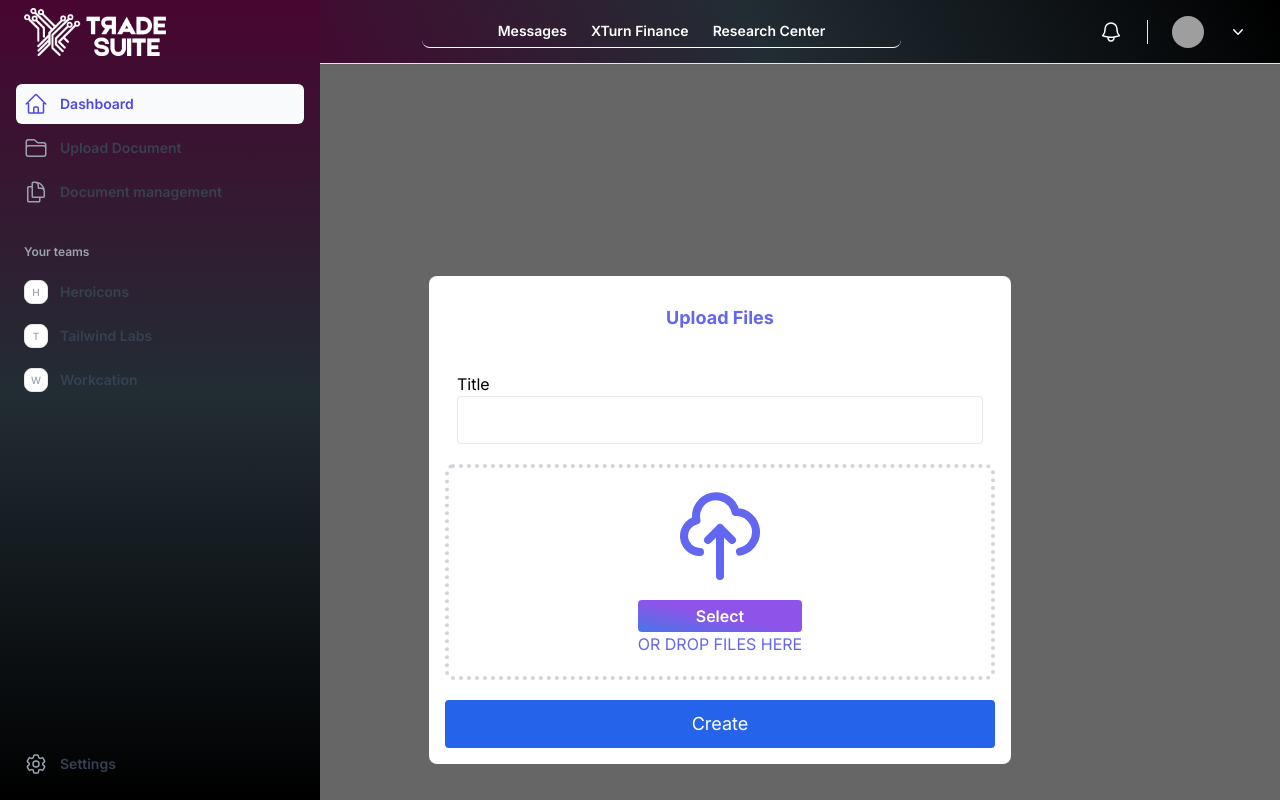
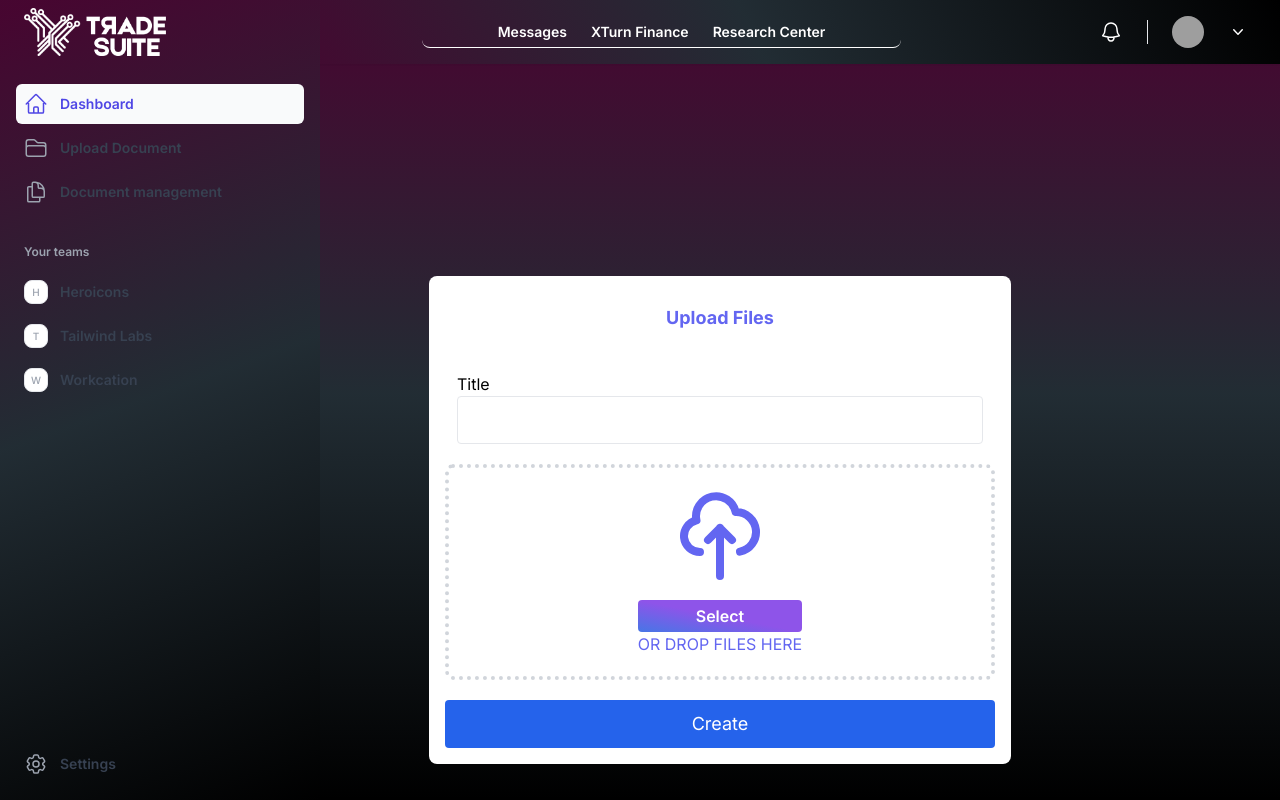
Before and after one commit to Mokhtaar/tradeSuite, a Next.js app: page /Dashboard/UploadDocuments in a window 1280 px wide. Built offline with nearby package versions, Linux system fonts and the light colour scheme; grey boxes are pictures that could not be loaded.

Commit message:
ColorChanged

```diff
--- a/src/app/components/CompanyForm.js
+++ b/src/app/components/CompanyForm.js
@@ -55,7 +55,7 @@ const CompanyForm = ({ onSubmit }) => {
     <section className="containers">
       <img src="/logo.png" width={150} height={150} />
 
-      <header className="text-white">Company Registration Form</header>
+      <header className="mt-9 mr-9 text-center text-gray-900">Company Registration</header>
 
       <div className="overlap">
         <div className="ellipse" />
--- a/src/app/components/Header.js
+++ b/src/app/components/Header.js
@@ -55,7 +55,7 @@ const MyHeader = () => {
         <div>
           <div className="lg:pl-60">
             <div
-              className="sticky top-0 z-40 flex h-16 shrink-0 items-center gap-x-4 border-b border-gray-200 bg-white px-4 shadow-sm sm:gap-x-6 sm:px-6 lg:px-8"
+              className="sticky top-0 z-40 flex h-16 shrink-0 items-center gap-x-4  bg-white px-4 shadow-sm sm:gap-x-6 sm:px-6 lg:px-8"
               style={{
                 backgroundColor: "black",
                 backgroundImage:
--- a/src/app/components/Menu.js
+++ b/src/app/components/Menu.js
@@ -207,7 +207,7 @@ const MyComponent = () => {
 
       {/* Sidebar */}
       <div
-        className="hidden lg:fixed lg:inset-y-0 lg:z-50 lg:flex lg:w-72 lg:flex-col"
+        className="hidden lg:fixed lg:inset-y-0 lg:z-50 lg:flex lg:w-72 lg:flex-col "
         style={{ height: "100vh" ,  width: "40vh" }}
       >
         <div
@@ -216,7 +216,7 @@ const MyComponent = () => {
           style={{
             backgroundColor: "black", // Set the black background for the entire sidebar
             backgroundImage:
-              "linear-gradient(180deg, rgba(140.25, 12.27, 96.74, 0.5) 1.76%, rgba(73.68, 97.25, 112.62, 0.46) 49.27%, rgba(36.35, 16.49, 158.31, 0) 100%)",
+              "linear-gradient(160deg, rgba(140.25, 12.27, 96.74, 0.5) 1.76%, rgba(73.68, 97.25, 112.62, 0.46) 49.27%, rgba(36.35, 16.49, 158.31, 0) 100%)",
             // 'linear-gradient(245deg, rgba(140, 12, 97, 0.50) -13.09%, rgba(74, 97, 113, 0.46) 17.18%, rgba(36, 16, 158, 0.00) 49.48%)',
 
             backgroundSize: "cover", // Maintain the gradient for specific elements
--- a/src/app/components/UploadDocument.js
+++ b/src/app/components/UploadDocument.js
@@ -3,7 +3,13 @@ import React from 'react';
 const UploadDocument = () => {
     return (
       <div>
-        <div className="fixed z-10 left-20 top-0 w-full h-full flex bg-black bg-opacity-60">
+        <div className="fixed z-10 left-20 top-0 w-full h-full flex  bg-opacity-20"
+        style={{
+          backgroundColor: "black", // Set the black background for the entire sidebar
+          backgroundImage:
+            "linear-gradient(180deg, rgba(140.25, 12.27, 96.74, 0.5) 1.76%, rgba(73.68, 97.25, 112.62, 0.46) 49.27%, rgba(36.35, 16.49, 158.31, 0) 100%)",
+
+        }}>
 
         <div className="extraOutline p-4 mb-9 bg-white w-max bg-whtie m-auto rounded-lg ">
         <header className="text-center text-indigo-500 pb-7 mt-3 font-bold text-[40px] text-lg">Upload Files</header>
--- a/src/app/styles/style.css
+++ b/src/app/styles/style.css
@@ -141,7 +141,7 @@ form label {
 
   }
   .containers header{
-    font-size: 4px;
+    font-size: 20px;
   color: white;
   font-weight: bold;
   text-align: center;
```
